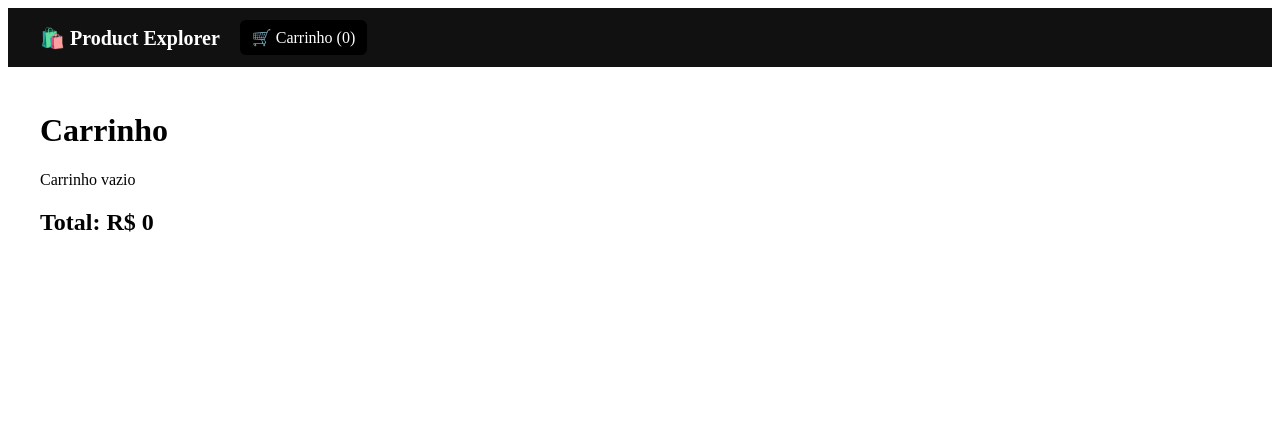
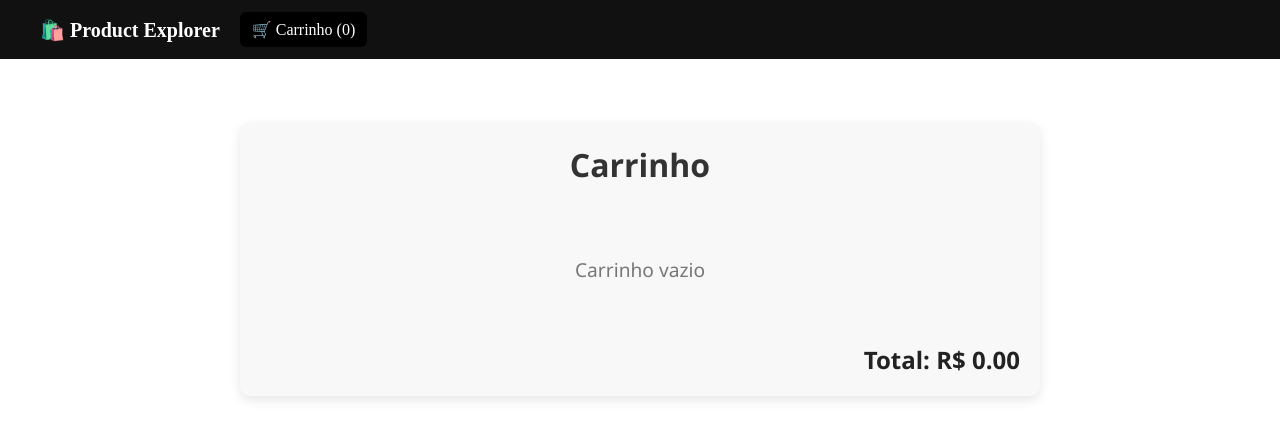
Before and after one commit to wandreyverson/product-explorer-app, a Vue app: page /carrinho in a window 1280 px wide. Shown: the top 438 px of the page. Built offline with nearby package versions, Linux system fonts and the light colour scheme; the HTML template or start-up script is replaced by a standard one.

Commit message:
refactor: CartView and CartButton

```diff
--- a/src/components/CartButton.vue
+++ b/src/components/CartButton.vue
@@ -1,12 +1,14 @@
 <script setup lang="ts">
 import { useCartStore } from '@/stores/cart.store'
+import { storeToRefs } from 'pinia'
 
 const cart = useCartStore()
+const { count } = storeToRefs(cart)
 </script>
 
 <template>
     <RouterLink to="/carrinho" class="cart-button">
-        🛒 Carrinho ({{ cart.count }})
+        🛒 Carrinho ({{ count }})
     </RouterLink>
 </template>
 
--- /dev/null
+++ b/src/global.css
@@ -0,0 +1,7 @@
+*,
+*::before,
+*::after {
+  margin: 0;
+  padding: 0;
+  box-sizing: border-box;
+}
--- a/src/main.ts
+++ b/src/main.ts
@@ -1,6 +1,6 @@
 import { createApp } from 'vue'
 import { createPinia } from 'pinia'
-
+import './global.css'
 import App from './App.vue'
 import router from './router'
 
--- a/src/views/CartView.vue
+++ b/src/views/CartView.vue
@@ -5,32 +5,145 @@ const cart = useCartStore()
 </script>
 
 <template>
-    <div>
+  <div class="cart-container">
     <h1>Carrinho</h1>
 
-        <div v-if="cart.items.length === 0">
+    <div v-if="cart.items.length === 0" class="empty-cart">
       Carrinho vazio
     </div>
 
-        <div v-for="item in cart.items" :key="item.product.id">
+    <div v-for="item in cart.items" :key="item.product.id" class="cart-item">
 
+      <div class="item-info">
         <h3>{{ item.product.title }}</h3>
+        <p>Preço: R$ {{ item.product.price.toFixed(2) }}</p>
+        <p>Quantidade: {{ item.quantity }}</p>
+      </div>
 
-            <p>Preço: R$ {{ item.product.price }}</p>
-
-            <p>Quantidade: {{ item.quantity }}</p>
-
-            <button @click="cart.increase(item.product.id)">+</button>
-
-            <button @click="cart.decrease(item.product.id)">-</button>
-
-            <button @click="cart.remove(item.product.id)">
-                Remover
-            </button>
+      <div class="item-actions">
+        <button class="btn decrease" @click="cart.decrease(item.product.id)">-</button>
+        <button class="btn increase" @click="cart.increase(item.product.id)">+</button>
+        <button class="btn remove" @click="cart.remove(item.product.id)">Remover</button>
+      </div>
 
     </div>
 
-        <h2>Total: R$ {{ cart.total }}</h2>
-
+    <h2 v-if="cart.items.length === 0" class="total">Total: R$ {{ cart.total.toFixed(2) }}</h2>
   </div>
 </template>
+
+<style scoped>
+.cart-container {
+  max-width: 800px;
+  margin: 40px auto;
+  padding: 20px;
+  background-color: #f8f8f8;
+  border-radius: 10px;
+  box-shadow: 0 4px 12px rgba(0,0,0,0.1);
+  font-family: 'Segoe UI', Tahoma, Geneva, Verdana, sans-serif;
+}
+
+.cart-container h1 {
+  text-align: center;
+  font-size: 2rem;
+  margin-bottom: 30px;
+  color: #333;
+}
+
+.empty-cart {
+  text-align: center;
+  font-size: 1.2rem;
+  color: #777;
+  padding: 40px 0;
+}
+
+.cart-item {
+  background-color: #fff;
+  display: flex;
+  flex-direction: column;
+  justify-content: space-between;
+  padding: 15px 20px;
+  border-radius: 8px;
+  margin-bottom: 15px;
+  box-shadow: 0 2px 8px rgba(0,0,0,0.05);
+  transition: transform 0.2s;
+}
+
+.cart-item:hover {
+  transform: translateY(-3px);
+}
+
+.item-info h3 {
+  margin: 0 0 5px 0;
+  font-size: 1.2rem;
+  color: #222;
+}
+
+.item-info p {
+  margin: 3px 0;
+  color: #555;
+}
+
+.item-actions {
+  display: flex;
+  gap: 10px;
+  margin-top: 10px;
+  flex-wrap: wrap;
+}
+
+.btn {
+  padding: 6px 12px;
+  border: none;
+  border-radius: 5px;
+  font-weight: bold;
+  cursor: pointer;
+  transition: background-color 0.2s;
+}
+
+.btn.increase {
+  background-color: #28a745;
+  color: white;
+}
+
+.btn.increase:hover {
+  background-color: #218838;
+}
+
+.btn.decrease {
+  background-color: #dc3545;
+  color: white;
+}
+
+.btn.decrease:hover {
+  background-color: #c82333;
+}
+
+.btn.remove {
+  background-color: #6c757d;
+  color: white;
+}
+
+.btn.remove:hover {
+  background-color: #5a6268;
+}
+
+.total {
+  text-align: right;
+  font-size: 1.5rem;
+  font-weight: bold;
+  color: #222;
+  margin-top: 20px;
+}
+
+@media (min-width: 600px) {
+  .cart-item {
+    flex-direction: row;
+    align-items: center;
+    justify-content: space-between;
+  }
+
+  .item-actions {
+    margin-top: 0;
+  }
+}
+</style>
```
Also changed, not shown: src/views/ProductDetailsView.vue (+0 -7 lines). Lines whose indentation alone changed are shown as unchanged.
